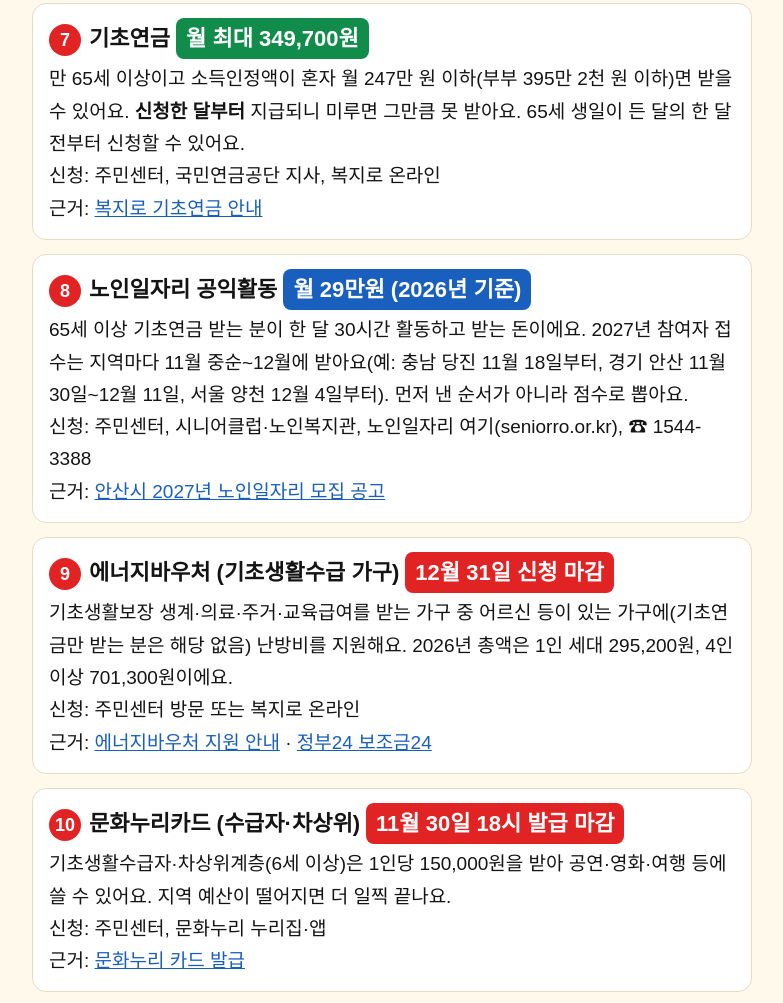
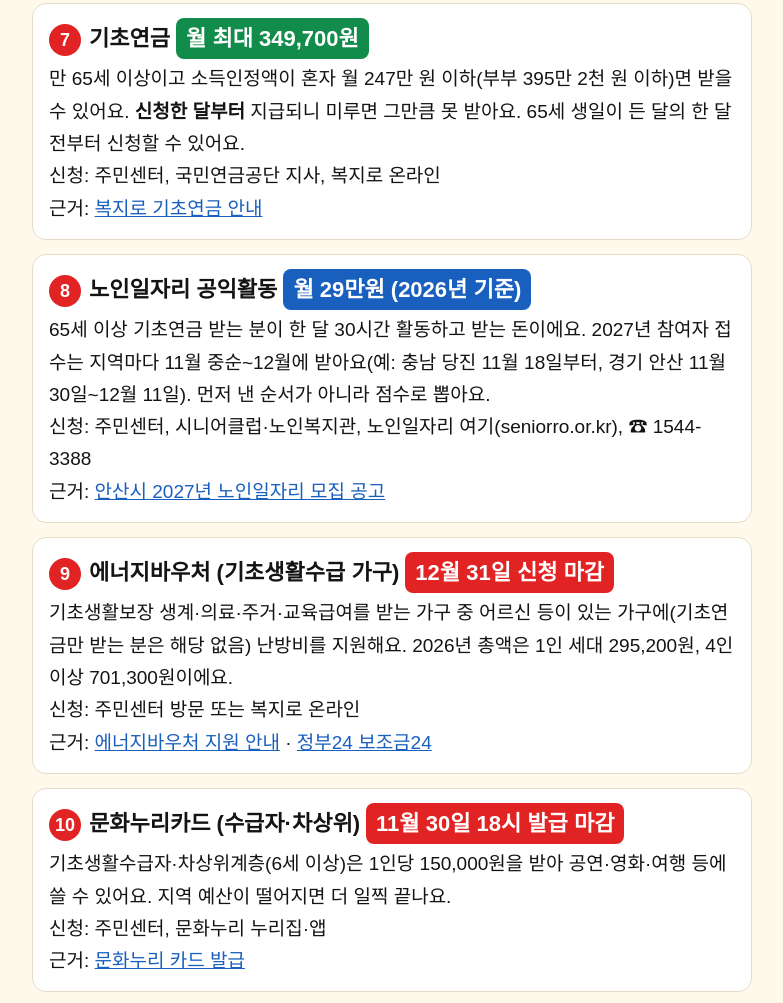
Before and after one commit to pefp96-web/safeshorts-site, a plain HTML site: page senior-10.html in a window 1280 px wide. Shown: the part 1541-2544 px from the top of the page, without its empty margins (248-1031 px from the left). Drawn offline with Linux system fonts and the light colour scheme.

Commit message:
65세 10가지 근거 정리

```diff
--- a/senior-10.html
+++ b/senior-10.html
@@ -1,7 +1,7 @@
 <!doctype html>
 <html lang="ko"><head><meta charset="utf-8"><meta name="viewport" content="width=device-width,initial-scale=1">
 <title>65세 넘은 부모님, 몰라서 못 받는 10가지 (2026년 11월 확인) | 지원금 알리미</title>
-<meta name="description" content="지하철 무료, 독감·코로나19·폐렴구균 무료 접종, 임플란트·틀니 건강보험 30%, 기초연금 월 최대 349,700원, 에너지바우처 12월 31일 마감, 문화누리카드 11월 30일 발급 마감, 노인일자리 접수, 독감·폐렴구균 무료 접종까지 65세 이상이 챙길 10가지와 신청하는 곳.">
+<meta name="description" content="지하철 무료, 독감·코로나19·폐렴구균 무료 접종, 임플란트·틀니 건강보험 30%, 기초연금 월 최대 349,700원, 에너지바우처 12월 31일 마감, 문화누리카드 11월 30일 발급 마감, 노인일자리 접수까지 65세 이상이 챙길 10가지와 신청하는 곳.">
 <style>
 body{font-family:Pretendard,"Malgun Gothic",sans-serif;max-width:720px;margin:0 auto;padding:20px 16px 60px;background:#FFF9EC;color:#141414;font-size:19px;line-height:1.7}
 h1{font-size:30px;line-height:1.35;margin:10px 0 6px}h1 b{color:#E22323}
@@ -39,7 +39,7 @@ a{color:#195FBE;word-break:break-all}
 신청: 주민센터, 국민연금공단 지사, 복지로 온라인<br>
 근거: <a href="https://www.bokjiro.go.kr/ssis-tbu/twataa/wlfareInfo/moveTWAT52011M.do?wlfareInfoId=WLF00001164&wlfareInfoReldBztpCd=01">복지로 기초연금 안내</a></div>
 <div class="card"><h2><span class="n">8</span>노인일자리 공익활동 <span class="v b">월 29만원 (2026년 기준)</span></h2>
-65세 이상 기초연금 받는 분이 한 달 30시간 활동하고 받는 돈이에요. 2027년 참여자 접수는 지역마다 11월 중순~12월에 받아요(예: 충남 당진 11월 18일부터, 경기 안산 11월 30일~12월 11일, 서울 양천 12월 4일부터). 먼저 낸 순서가 아니라 점수로 뽑아요.<br>
+65세 이상 기초연금 받는 분이 한 달 30시간 활동하고 받는 돈이에요. 2027년 참여자 접수는 지역마다 11월 중순~12월에 받아요(예: 충남 당진 11월 18일부터, 경기 안산 11월 30일~12월 11일). 먼저 낸 순서가 아니라 점수로 뽑아요.<br>
 신청: 주민센터, 시니어클럽·노인복지관, 노인일자리 여기(seniorro.or.kr), ☎ 1544-3388<br>
 근거: <a href="https://job.gg.go.kr/jobSprt/detail.do?seq=3114">안산시 2027년 노인일자리 모집 공고</a></div>
 <div class="card"><h2><span class="n">9</span>에너지바우처 (기초생활수급 가구) <span class="v r">12월 31일 신청 마감</span></h2>
```
